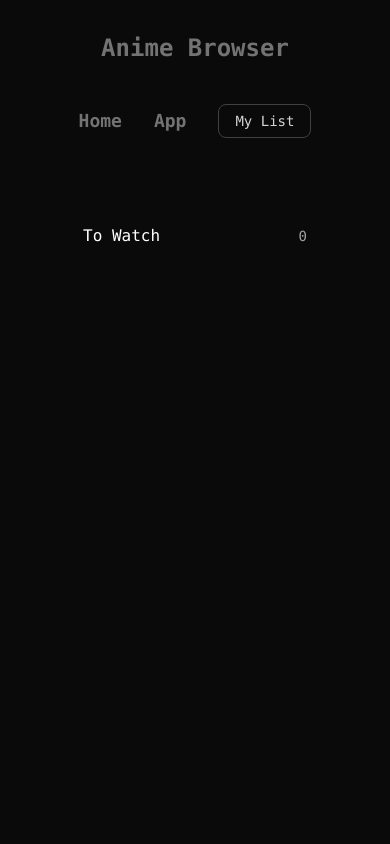
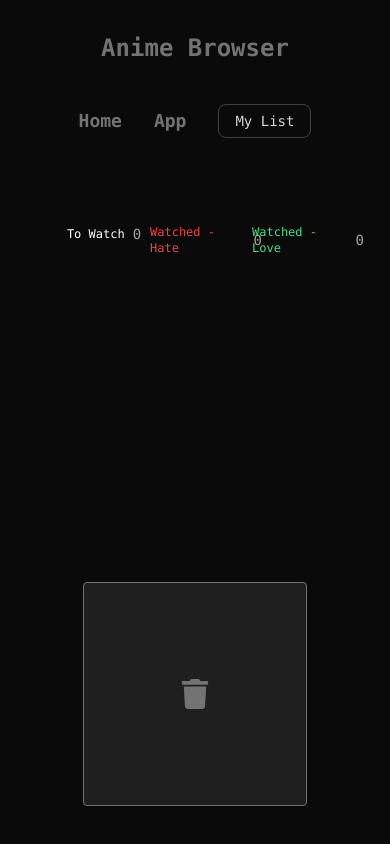
Before and after one commit to Subhavich/anime-search-api, a React (Vite) app in the folder mal-queries/: page /mylist in a window 390 px wide. Shown: the top 844 px of the page. Built offline with nearby package versions, Linux system fonts and the light colour scheme.

Commit message:
restyle app page

```diff
--- a/mal-queries/src/components/MyList-Board.tsx
+++ b/mal-queries/src/components/MyList-Board.tsx
@@ -31,7 +31,7 @@ const Board = () => {
           <p>{anime.title}</p>
         ))}
       </div> */}
-      <div className="flex flex-col items-center sm:items-start sm:flex-row h-full w-full gap-3  p-12 max-w-5xl mx-auto">
+      <div className="grid grid-cols-12 grid-rows-2 sm:flex sm:items-start h-[720px] sm:h-full w-full gap-3 p-12 max-w-5xl mx-auto">
         <Column
           title="To Watch"
           headingColor="text-white"
@@ -189,9 +189,11 @@ const Column: FC<ColumnProps> = ({
 
   const filteredCards = cards.filter((c) => c.column === column);
   return (
-    <div className="w-56 shrink-0">
-      <div className="mb-3 flex items-center justify-between">
-        <h3 className={`font-medium ${headingColor}`}>{title}</h3>
+    <div className="col-span-4 w-28 sm:w-56 shrink-0">
+      <div className="mb-1 sm:mb-3 flex items-center justify-center gap-2 sm:justify-between sm:gap-0">
+        <h3 className={`text-xs sm:text-base font-medium ${headingColor}`}>
+          {title}
+        </h3>
         <span className="rounded text-sm text-neutral-400">
           {filteredCards.length}
         </span>
@@ -218,21 +220,14 @@ interface CardProp extends CardType {
   handleDragStart: Function;
 }
 
-const Card: FC<CardProp> = ({
-  title,
-  id,
-  column,
-  handleDragStart,
-
-  images,
-}) => {
+const Card: FC<CardProp> = ({ title, id, column, handleDragStart, images }) => {
   return (
     <>
       <DropIndicator beforeId={id.toString()} column={column} />
       <div
         draggable="true"
         onDragStart={(e) => handleDragStart(e, { title, id, column })}
-        className="brightness-50 hover:brightness-75 transition-all h-24 max-h-40 relative cursor-grab rounded border active:cursor-grabbing overflow-hidden"
+        className="brightness-50 hover:brightness-75 transition-all sm:h-24 max-h-40 relative cursor-grab rounded border active:cursor-grabbing overflow-hidden"
       >
         <img
           src={images.webp.image_url}
@@ -240,7 +235,7 @@ const Card: FC<CardProp> = ({
         />
 
         <div className="absolute inset-0 bg-black bg-opacity-50"></div>
-        <p className="relative z-40 m-4 text-white font-semibold text-lg line-clamp-1">
+        <p className="relative z-40 m-4 text-white sm:font-semibold text-xs sm:text-lg line-clamp-1">
           {title}
         </p>
       </div>
@@ -285,7 +280,7 @@ const BurnBarrel: FC<BurnBarrelProps> = ({ setCards }) => {
       onDragOver={handleDragOver}
       onDragLeave={handleDragLeave}
       onDrop={handleDragEnd}
-      className={`mt-10 grid h-56 w-56 shrink-0 place-content-center rounded border text-3xl ${
+      className={`col-span-12 mx-auto mt-10 grid h-56 w-56 shrink-0 place-content-center rounded border text-3xl ${
         active
           ? "border-red-800 bg-red-800/20 text-red-500"
           : "border-neutral-500 bg-neutral-500/20 text-neutral-500"
```
